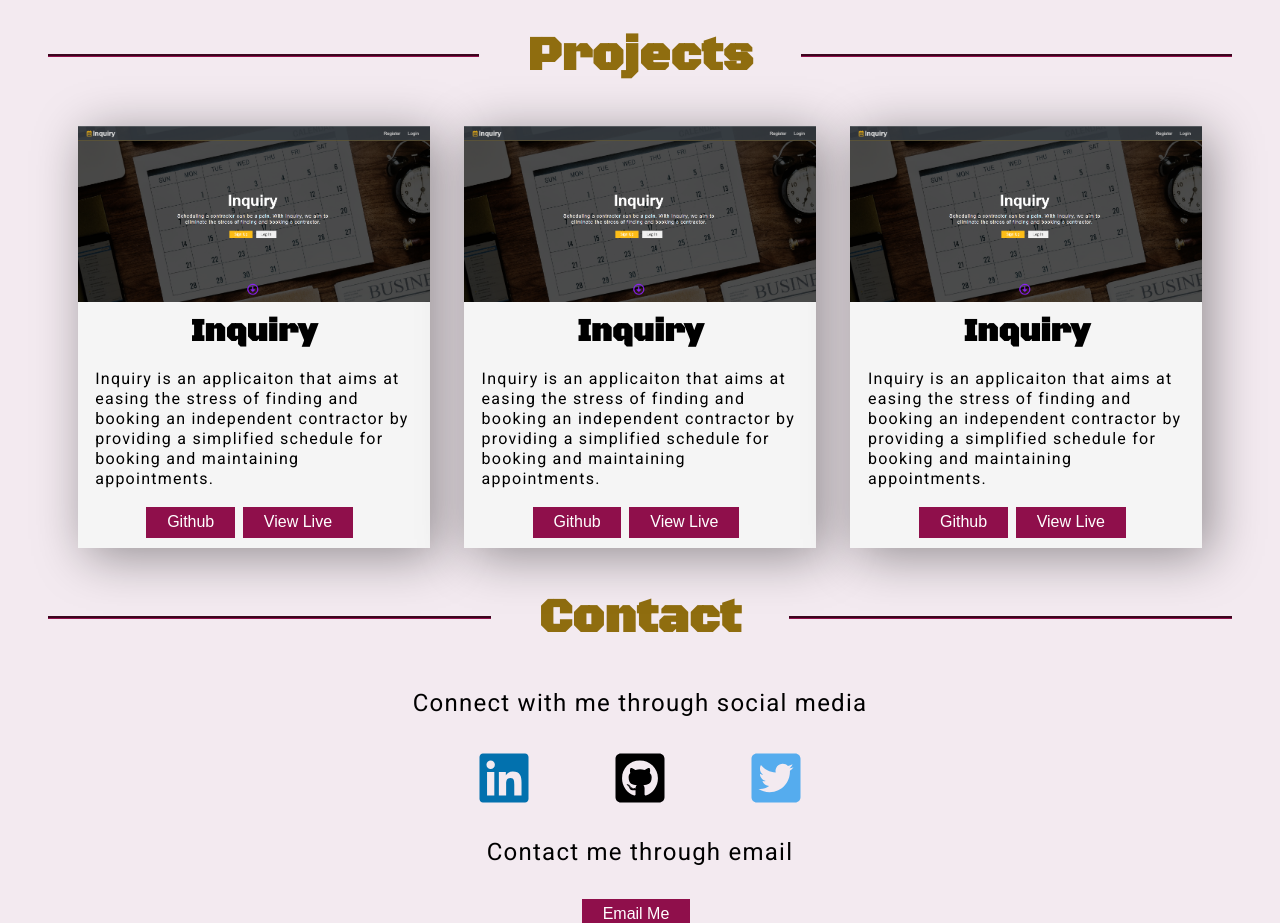
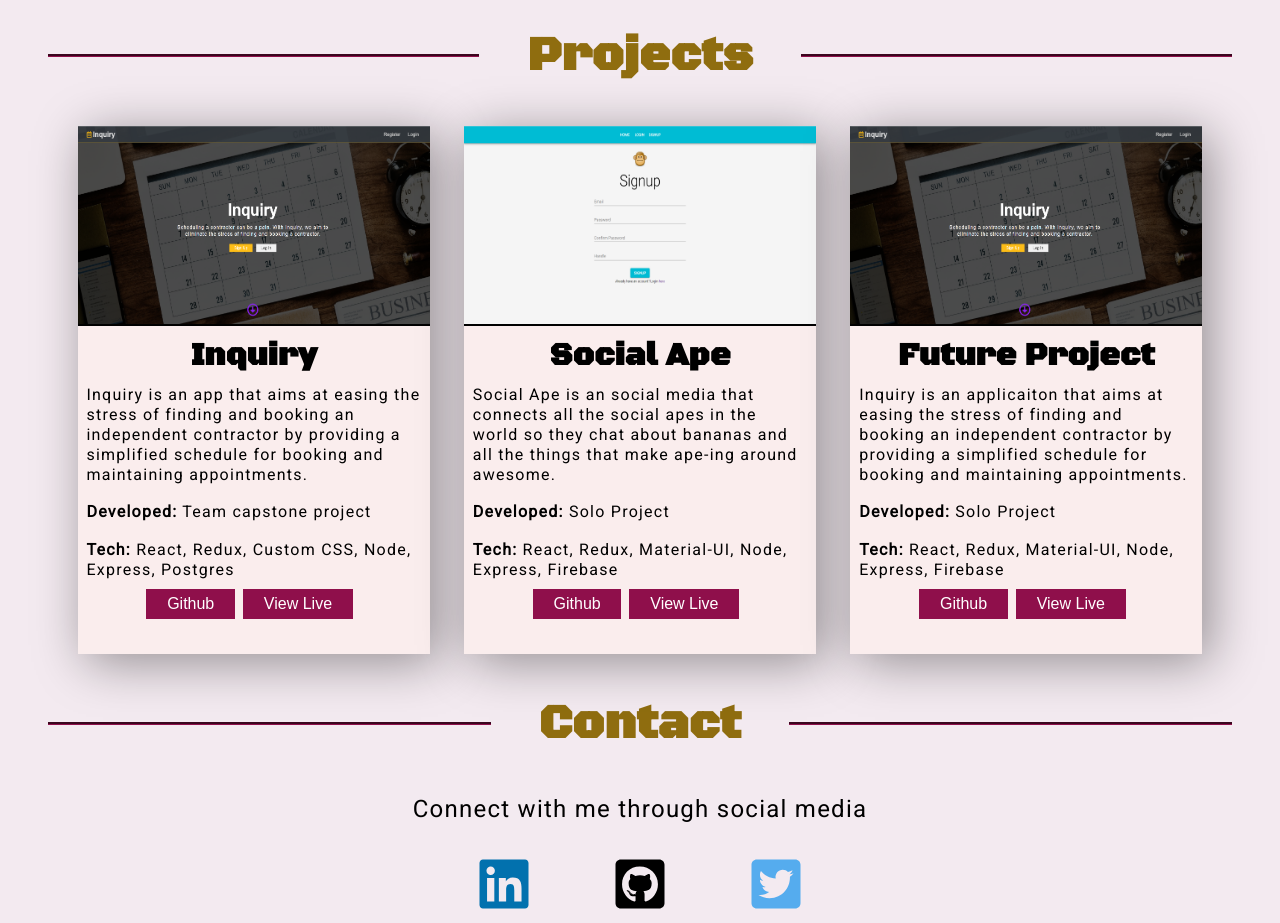
Before and after one commit to LeeTann/leetann-portfolio, a React (Create React App) app: page / in a window 1280 px wide. Shown: the part 1500-2423 px from the top of the page. Built offline with nearby package versions, Linux system fonts and the light colour scheme; the HTML template or start-up script is replaced by a standard one.

Commit message:
Added SocialApe project and fixed console bug

```diff
--- a/public/index.html
+++ b/public/index.html
@@ -9,7 +9,6 @@
       name="description"
       content="Lee Tann - Software Engineer"
     />
-    <link rel="apple-touch-icon" href="%PUBLIC_URL%/logo192.png" />
 
     <link rel="manifest" href="%PUBLIC_URL%/manifest.json" />
 
--- a/src/components/contact/Contact.js
+++ b/src/components/contact/Contact.js
@@ -1,6 +1,6 @@
 import React from 'react'
 import { FaLinkedin, FaGithubSquare, FaTwitterSquare} from 'react-icons/fa'
-import RubberBand from 'react-reveal/RubberBand'
+import Zoom from 'react-reveal/Zoom'
 import './contact.css'
 
 export default function Contact() {
@@ -9,7 +9,7 @@ export default function Contact() {
             <h3 className="header">Contact</h3>
             <div className="contact-container">
                 <p>Connect with me through social media</p>
-                <RubberBand>
+                <Zoom>
                     <div className="social-media">
                         <a href="https://www.linkedin.com/in/lee-tann-9a3769199/" target="_blank" className="fa-linkedin">
                             <FaLinkedin />
@@ -21,7 +21,7 @@ export default function Contact() {
                             <FaTwitterSquare />
                         </a>
                     </div>
-                </RubberBand>
+                </Zoom>
                 <p className="contact-me">Contact me through email</p>
                 <a href="mailto:leeroyleeroy18@gmail.com" target="_blank">
                     <button className="btn contact-btn">Email Me</button>
--- a/src/components/projects/Projects.js
+++ b/src/components/projects/Projects.js
@@ -1,4 +1,4 @@
-import React from 'react'
+import React, { Fragment } from 'react'
 import Fade from 'react-reveal/Fade'
 import './projects.css'
 
@@ -9,11 +9,23 @@ export default function Projects() {
             <div className="cards-container">
                 <Fade left>
                     <div className="card">
+                        <Fragment>
                         <img src="images/inquiry.png" alt="card img" className="card-img" />
                         <h1>Inquiry</h1>
-                        <p>Inquiry is an applicaiton that aims at easing the stress of finding and booking an independent contractor by
+                        <p>Inquiry is an app that aims at easing the stress of finding and booking an independent contractor by
                             providing a simplified schedule for booking and maintaining appointments.
                         </p>
+                        <div className="card-info">
+                            <p>
+                                <span className="bold">Developed:</span> Team capstone project
+                            </p>
+                        </div>
+                        <div>
+                            <p className="card-info">
+                                <span className="bold">Tech:</span> React, Redux, Custom CSS, Node, Express, Postgres
+                            </p>
+                        </div>
+                        </Fragment>
                         <div className="btn-container">
                             <a href="https://github.com/pt3-labs-contractor" target="_blank">
                                 <button className="btn">Github</button>
@@ -27,13 +39,25 @@ export default function Projects() {
 
                 <Fade top>
                     <div className="card">
-                        <img src="images/inquiry.png" alt="card img" className="card-img" />
-                        <h1>Inquiry</h1>
-                        <p>Inquiry is an applicaiton that aims at easing the stress of finding and booking an independent contractor by
-                            providing a simplified schedule for booking and maintaining appointments.
+                        <Fragment>
+                        <img src="images/socialape1.png" alt="card img" className="card-img" />
+                        <h1>Social Ape</h1>
+                        <p>Social Ape is an social media that connects all the social apes in the world so they chat about bananas and all
+                            the things that make ape-ing around awesome.
                         </p>
+                        <div className="card-info">
+                            <p>
+                                <span className="bold">Developed:</span> Solo Project
+                            </p>
+                        </div>
+                        <div className="card-info">
+                            <p>
+                                <span className="bold">Tech:</span> React, Redux, Material-UI, Node, Express, Firebase
+                            </p>
+                        </div>
+                        </Fragment>
                         <div className="btn-container">
-                            <button className="btn">Github</button>
+                            <button href="https://github.com/LeeTann/socialApe-Frontend" className="btn">Github</button>
                             <button className="btn">View Live</button>
                         </div>
                     </div>
@@ -42,10 +66,20 @@ export default function Projects() {
                 <Fade right>
                     <div className="card">
                         <img src="images/inquiry.png" alt="card img" className="card-img" />
-                        <h1>Inquiry</h1>
+                        <h1>Future Project</h1>
                         <p>Inquiry is an applicaiton that aims at easing the stress of finding and booking an independent contractor by
                             providing a simplified schedule for booking and maintaining appointments.
                         </p>
+                        <div className="card-info">
+                            <p>
+                                <span className="bold">Developed:</span> Solo Project
+                            </p>
+                        </div>
+                        <div className="card-info">
+                            <p>
+                                <span className="bold">Tech:</span> React, Redux, Material-UI, Node, Express, Firebase
+                            </p>
+                        </div>
                         <div className="btn-container">
                             <button className="btn">Github</button>
                             <button className="btn">View Live</button>
--- a/src/components/projects/projects.css
+++ b/src/components/projects/projects.css
@@ -20,30 +20,38 @@
     width: 22rem;
     display: flex;
     flex-direction: column;
-    align-items: center;
-    justify-content: center;
-    background-color: whitesmoke;
-    height: auto;
+    background-color: rgb(250, 237, 237);
+    height: 33rem;
     box-shadow: .5rem .5rem 3rem rgba(0,0,0,0.4);
-    /* transition: 0.9s; */
 }
 
 .card-img {
     width: 100%;
-    height: 100%;
+    height: 200px;
+    border-bottom: 2px solid black;
     /* object-fit: cover; */
 }
 
 .card h1 {
     margin-top: 10px;
+    text-align: center;
 }
 
 .card p {
-    margin: 5%;
+    margin: 2.5%;
+}
+
+.card-info {
+    text-align: left;
+}
+
+.bold {
+    font-weight: bold;
 }
 
 .btn-container {
     margin-bottom: 10px;
+    text-align: center;
 }
 
 .btn {
```
Also changed, not shown: public/images/socialape1.png (added), public/manifest.json.
